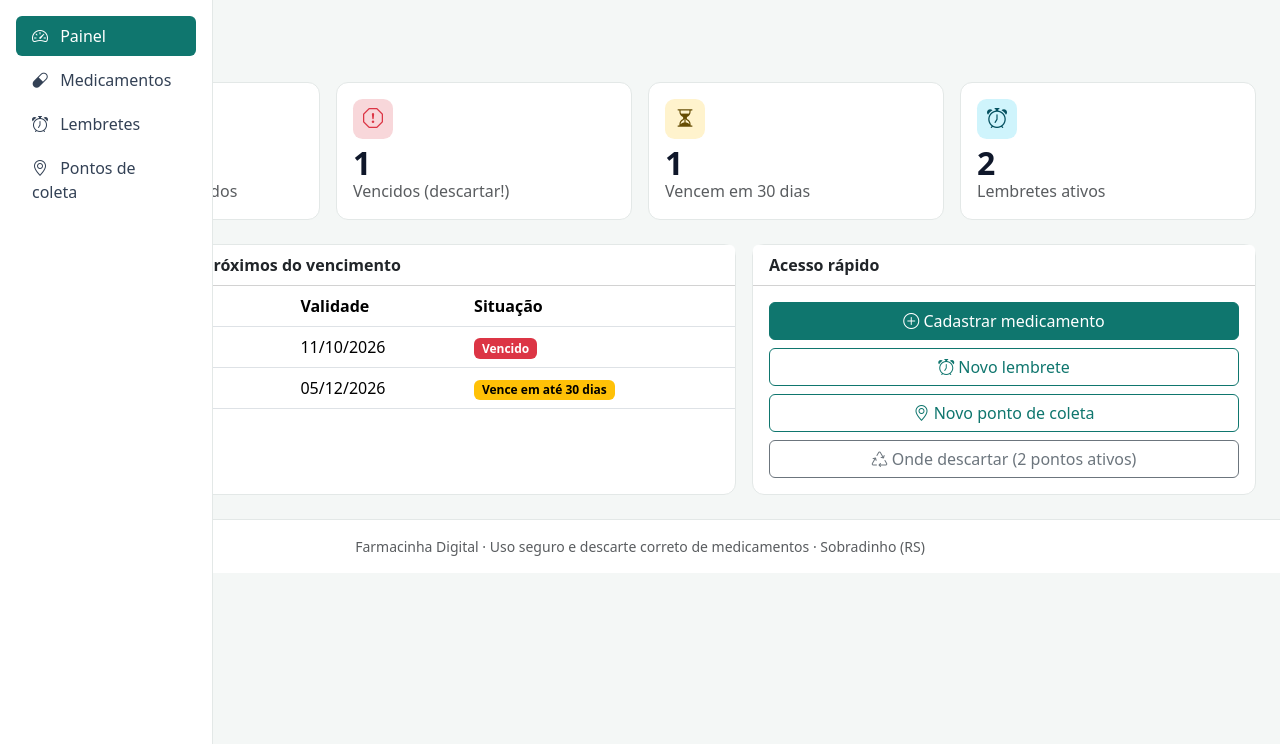
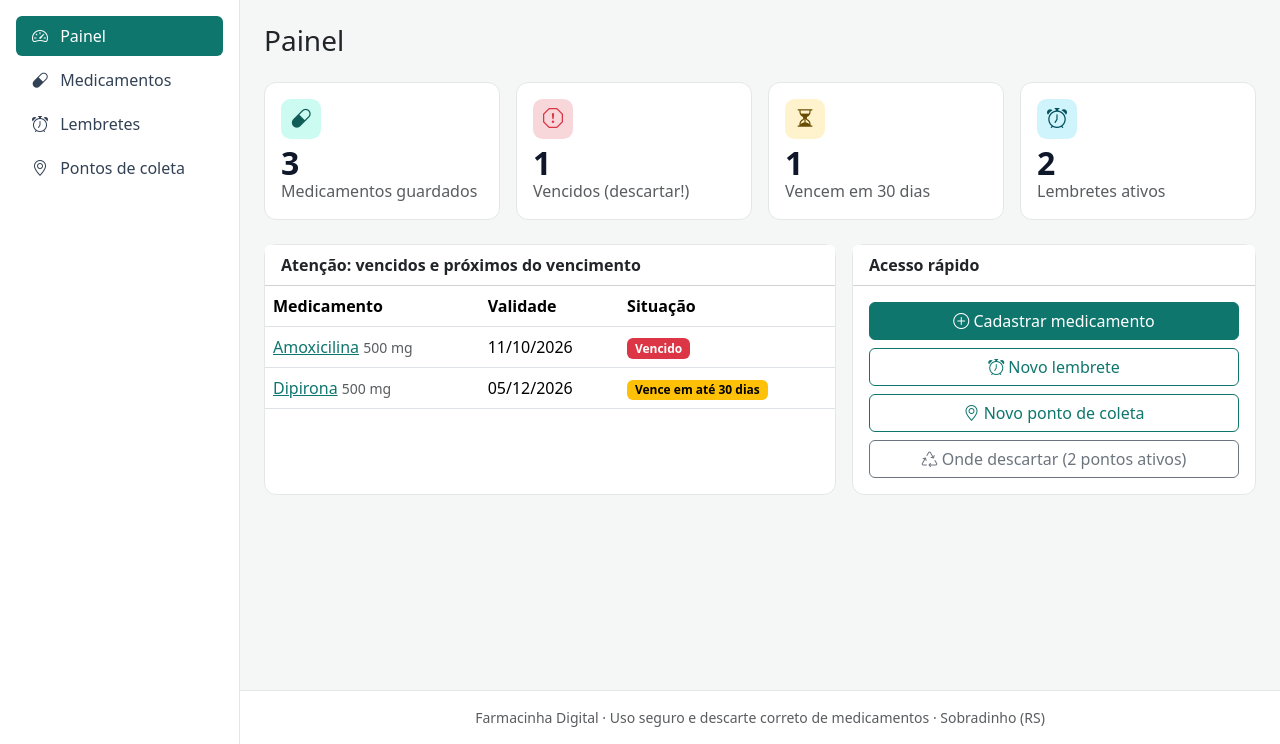
Before and after one commit to douglasarnt/farmacinha-digital, a Node server app: page / in a window 1280 px wide. Shown: the part 56-800 px from the top of the page. Run offline with Node 20, Linux system fonts and the light colour scheme; data comes from the database, SQL or seed files in the repository; some libraries are stand-ins or nearby versions.

Commit message:
Refactor sidebar and main content styles

```diff
--- a/public/css/style.css
+++ b/public/css/style.css
@@ -13,39 +13,17 @@ body { background: #f4f7f6; padding-top: 56px; min-height: 100vh; display: flex;
 a { color: var(--brand); }
 
 /* Menu lateral (visível a partir de telas grandes; no celular vira offcanvas) */
-@media (min-width: 992px) {
-  .sidebar {
-    position: fixed;
-    top: 56px;
-    bottom: 0;
-    left: 0;
-    width: 16.666667%;
-    background: #fff;
-    border-right: 1px solid #e3e8e7;
-    overflow-y: auto;
-    z-index: 1000;
-  }
-   body > .container-fluid {
-    padding-left: 18% !important;
-  }
-  main.conteudo {
-    width: 100% !important;
-    max-width: 100% !important;
-    margin-left: 0 !important;
-  }
-
-}
+.sidebar { width: 240px; position: fixed; top: 56px; bottom: 0; left: 0; background: #fff; border-right: 1px solid #e3e8e7; overflow-y: auto; }
 .nav-pills .nav-link { color: #334155; }
 .nav-pills .nav-link.active { background: var(--brand); color: #fff; }
 .nav-pills .nav-link i { margin-right: .5rem; }
 
-
-
-body > .container-fluid { flex: 1; }
+/* Conteúdo principal: ocupa o espaço restante; no desktop, deixa 240px para o menu lateral */
+.conteudo { flex: 1; }
+@media (min-width: 992px) {
+  .conteudo, .rodape { margin-left: 240px; }
+}
 .rodape { border-top: 1px solid #e3e8e7; background: #fff; }
-
-
-
 
 /* Cartões do painel */
 .card { border: 1px solid #e3e8e7; border-radius: .75rem; }
```
